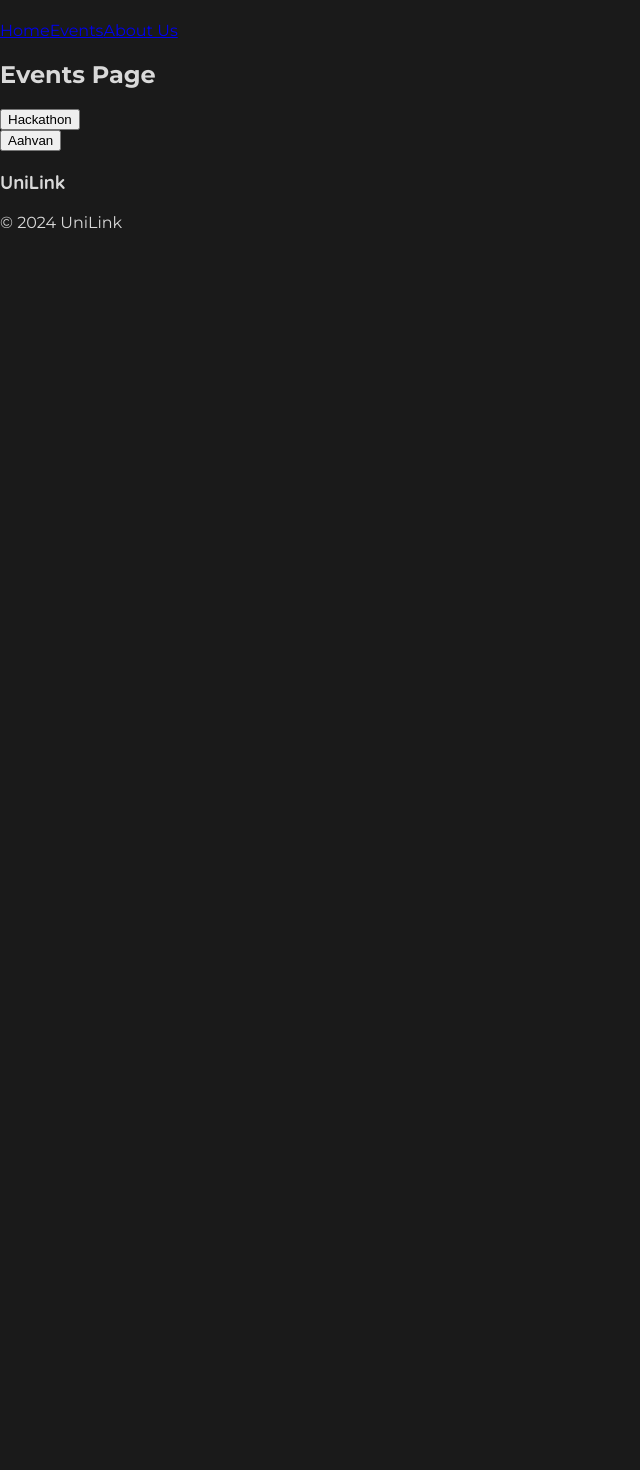
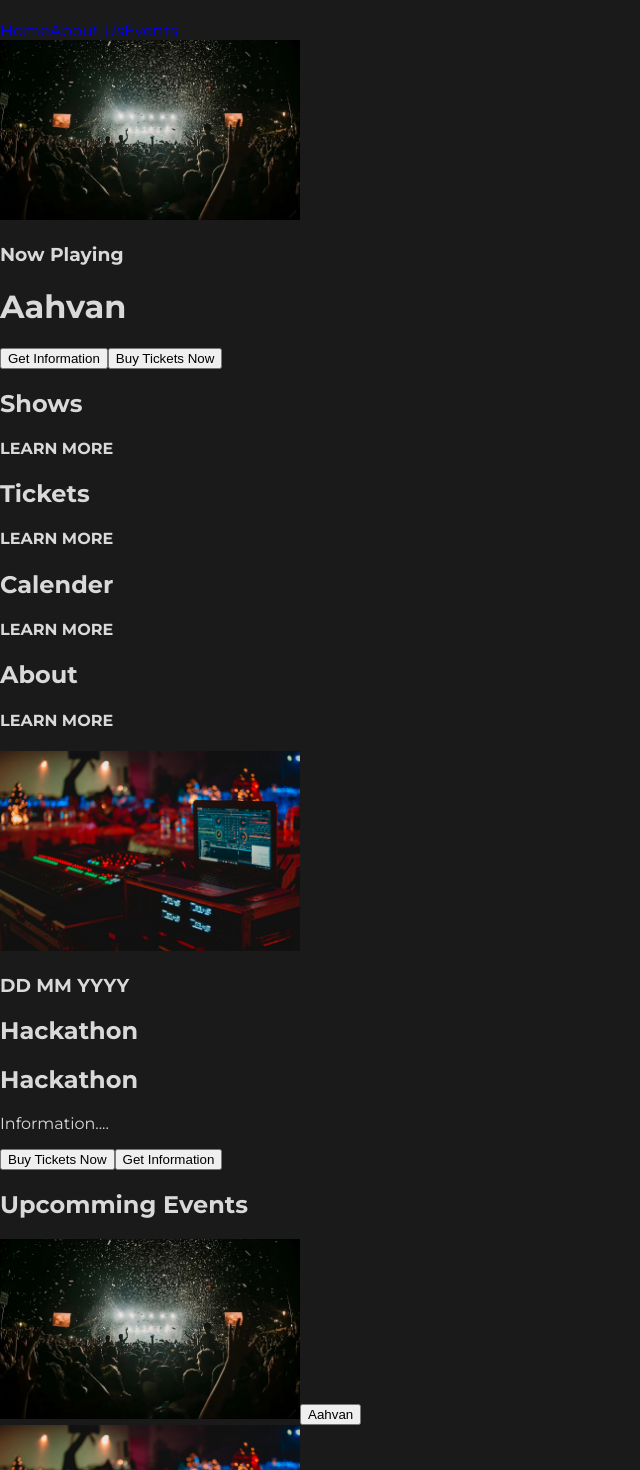
Before and after one commit to Aishi-Jain/College-Club-Events-Registration-Website, a React (Create React App) app in the folder unilink/: page /events in a window 1280 px wide. Shown: the part 40-1510 px from the top of the page, without its empty margins (0-640 px from the left). Before the commit the page ends 800 px from the top, so only its background shows below. Built offline with nearby package versions, Linux system fonts and the light colour scheme.

Commit message:
events page skeleton

```diff
--- a/unilink/src/App.css
+++ b/unilink/src/App.css
@@ -12,3 +12,7 @@
 .logo {
   font-family: var(--logo-font);
 }
+
+img{
+  width: 300px;
+}
--- a/unilink/src/components/Header.jsx
+++ b/unilink/src/components/Header.jsx
@@ -7,8 +7,8 @@ const Header = () => {
       <h3 className="logo">UniLink</h3>
       <nav>
         <Link to="/">Home</Link>
+        <Link to="/about-us">About Us</Link>
         <Link to="/events">Events</Link>
-        <Link to="/about-us">About Us</Link>
       </nav>
     </header>
   );
--- a/unilink/src/pages/Events.jsx
+++ b/unilink/src/pages/Events.jsx
@@ -1,19 +1,69 @@
-import React from 'react';
-import { Link } from 'react-router-dom';
+import React from "react";
+import { Link } from "react-router-dom";
 
-const events = ["Hackathon", "Aahvan"];
+const events = [
+  { name: "Aahvan", img: "/resources/Aahvan.webp" },
+  { name: "Hackathon", img: "./resources/Hackathon.jpg" },
+];
 
 const Events = () => {
   return (
     <div>
-      <h2>Events Page</h2>
-      {events.map(event => (
-        <div key={event}>
-          <Link to={`/events/${event}`}>
-            <button>{event}</button>
+      <main>
+        <img src={events[0].img} alt={events[0].name} />
+        <div className="info">
+          <h3>Now Playing</h3>
+          <h1>{events[0].name}</h1>
+          <Link to={`/events/${events[0].name}`}>
+            <button>Get Information</button>
+          </Link>
+          <button>Buy Tickets Now</button>
+        </div>
+      </main>
+      <section>
+        <div>
+          <h1>Shows</h1>
+          <h4>LEARN MORE</h4>
+        </div>
+        <div>
+          <h1>Tickets</h1>
+          <h4>LEARN MORE</h4>
+        </div>
+        <div>
+          <h1>Calender</h1>
+          <h4>LEARN MORE</h4>
+        </div>
+        <div>
+          <h1>About</h1>
+          <h4>LEARN MORE</h4>
+        </div>
+      </section>
+      <section>
+      <img src={events[1].img} alt={events[1].name} />
+        <div>
+          <h3>DD MM YYYY</h3>
+          <h1>{events[1].name}</h1>
+        </div>
+        <div>
+          <h1>{events[1].name}</h1>
+          <p>Information....</p>
+          <button>Buy Tickets Now</button>
+          <Link to={`/events/${events[1].name}`}>
+            <button>Get Information</button>
           </Link>
         </div>
-      ))}
+      </section>
+      <section className="eventsList">
+        <h2>Upcomming Events</h2>
+        {events.map((event) => (
+          <div className="event" key={event.name}>
+            <Link to={`/events/${event.name}`}>
+              <img src={event.img} alt={event.name} />
+              <button>{event.name}</button>
+            </Link>
+          </div>
+        ))}
+      </section>
     </div>
   );
 };
```
Also changed, not shown: unilink/public/resources/Aahvan.webp (added), unilink/public/resources/Hackathon.jpg (added).
